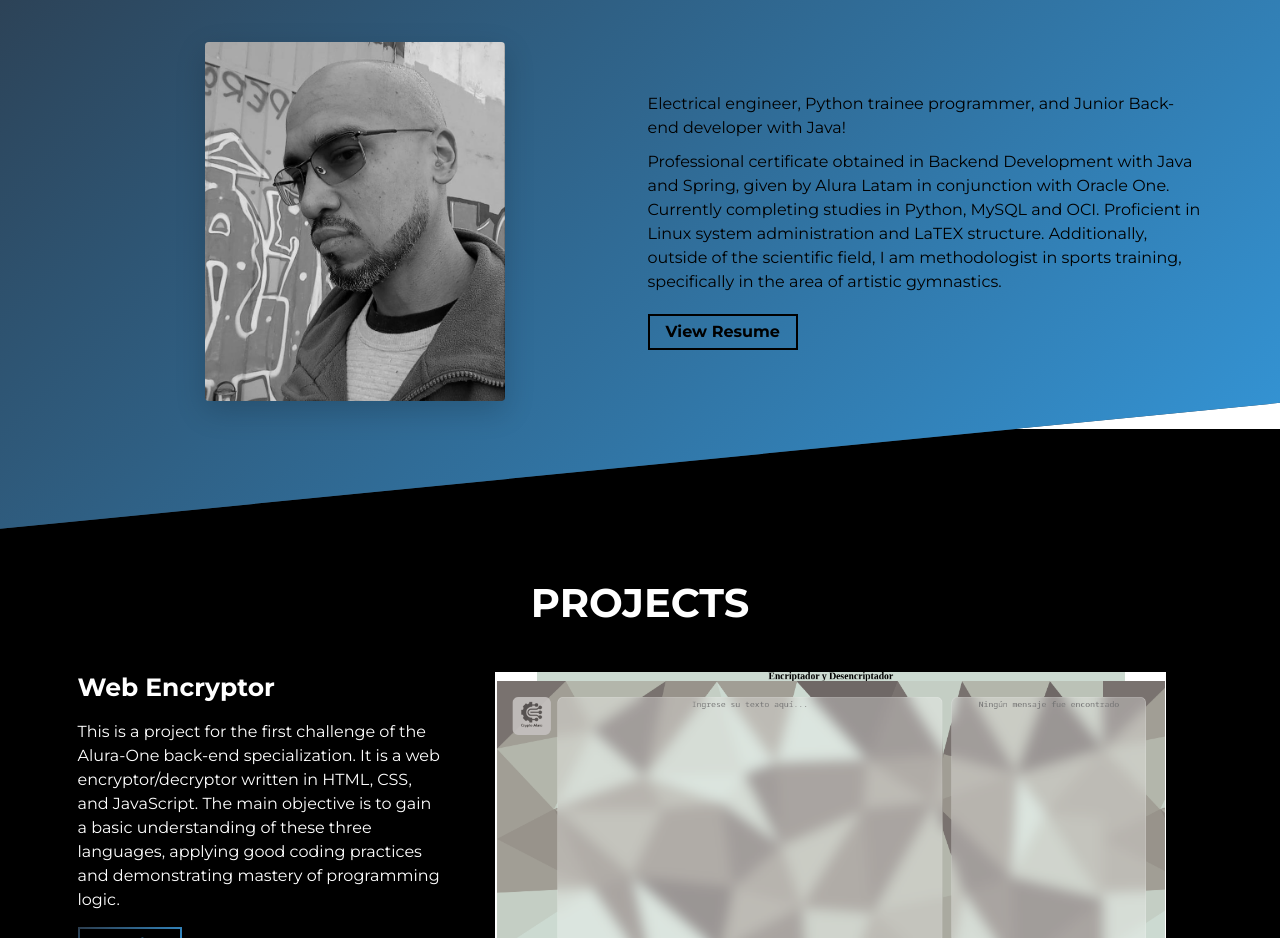
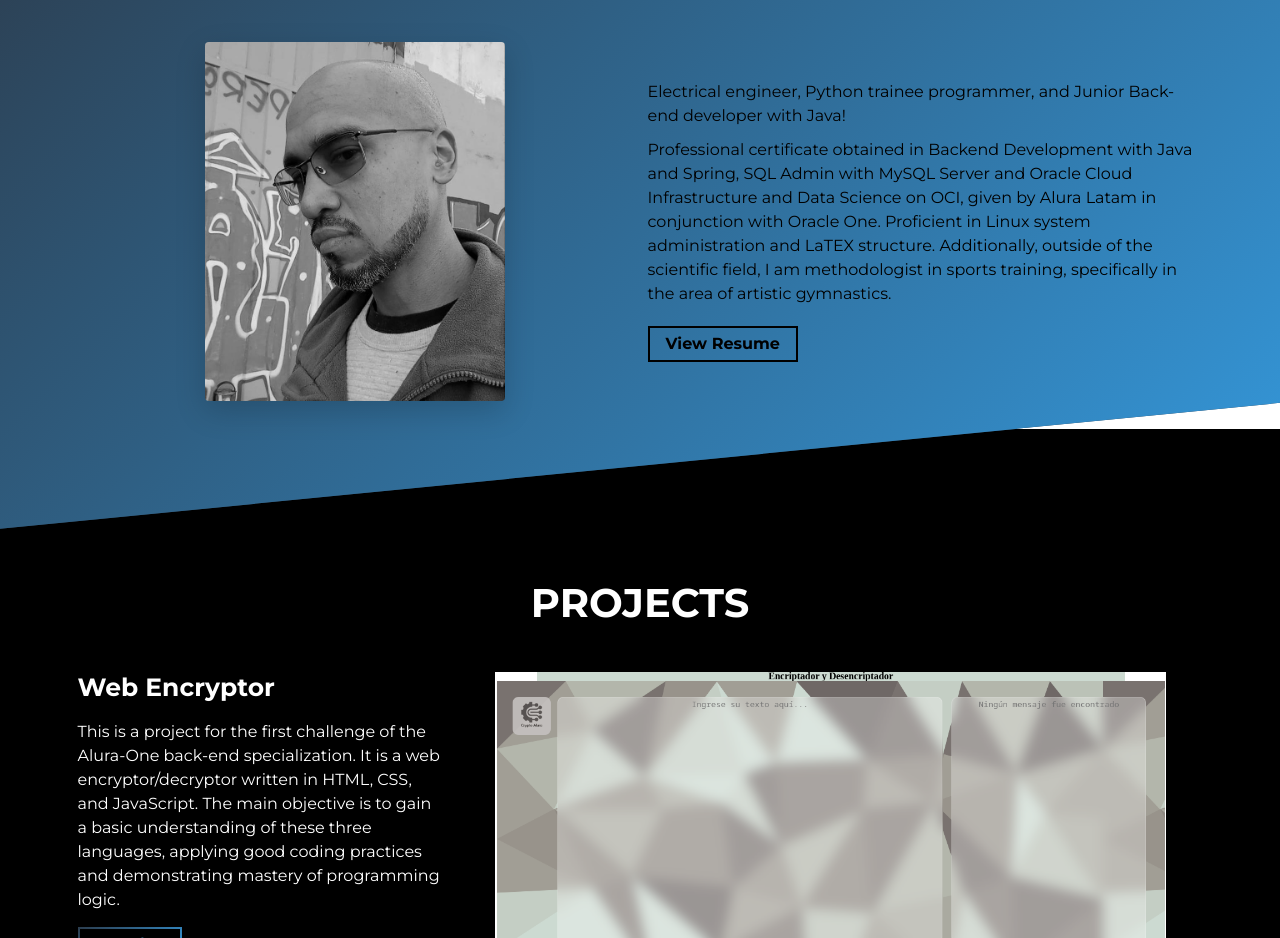
Before and after one commit to cypictronic05/personal-portfolio-2024, a website built with Parcel: page src/index.html in a window 1280 px wide. Shown: the part 901-1839 px from the top of the page. Built offline with nearby package versions, Linux system fonts and the light colour scheme.

Commit message:
Updating description

```diff
--- a/src/index.html
+++ b/src/index.html
@@ -84,9 +84,9 @@
               </p>
               <p class="about-wrapper__info-text">
                 Professional certificate obtained in Backend Development with
-                Java and Spring, given by Alura Latam in conjunction with Oracle
-                One. Currently completing studies in Python, MySQL and OCI.
-                Proficient in Linux system administration and LaTEX structure.
+                Java and Spring, SQL Admin with MySQL Server and Oracle Cloud Infrastructure
+                 and Data Science on OCI, given by Alura Latam in conjunction with Oracle
+                One. Proficient in Linux system administration and LaTEX structure.
                 Additionally, outside of the scientific field, I am
                 methodologist in sports training, specifically in the area of
                 artistic gymnastics.
```
